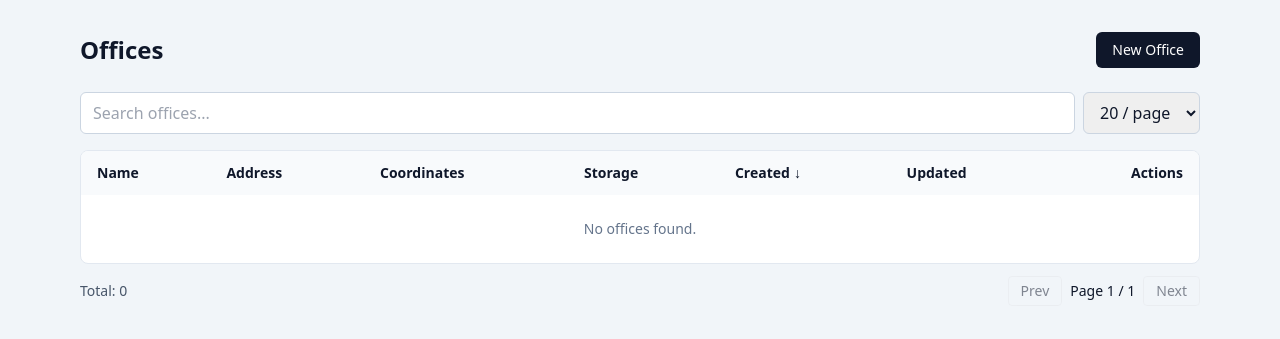
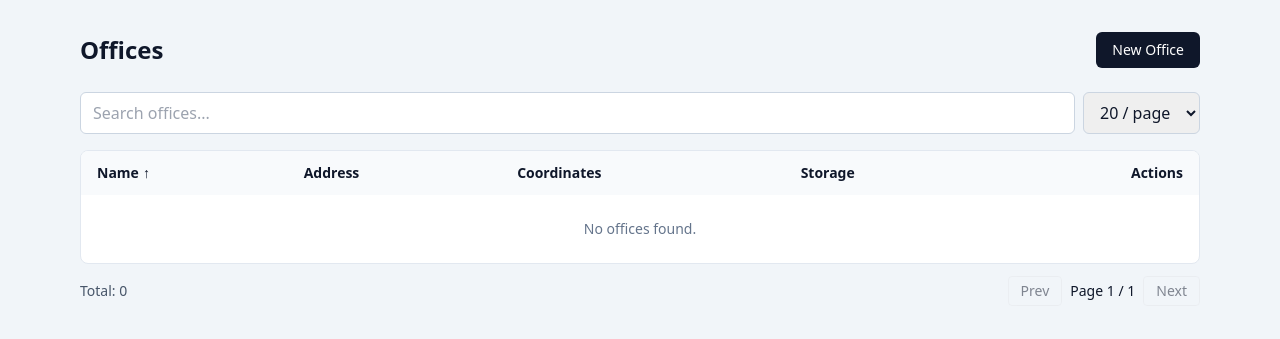
Before and after one commit to bemonio/bokkapro-platform, a FastAPI app: page /offices in a window 1280 px wide. Shown: the part 60-399 px from the top of the page. Run offline with FastAPI, Linux system fonts and the light colour scheme; some libraries are stand-ins or nearby versions.

Commit message:
Update offices table sorting for visible UI columns

```diff
--- a/components/persistence__sqlmodel/repositories/offices_repo.py
+++ b/components/persistence__sqlmodel/repositories/offices_repo.py
@@ -8,6 +8,10 @@ from components.persistence__sqlmodel.repositories.shared.sorting import apply_s
 OFFICE_SORT_FIELDS = {
     "id": OfficeModel.id,
     "name": OfficeModel.name,
+    "address": OfficeModel.address,
+    "lat": OfficeModel.lat,
+    "lng": OfficeModel.lng,
+    "storage_capacity": OfficeModel.storage_capacity,
     "created_at": OfficeModel.created_at,
     "updated_at": OfficeModel.updated_at,
 }
--- a/components/ui__server_rendered/templates/offices/_table.html
+++ b/components/ui__server_rendered/templates/offices/_table.html
@@ -1,6 +1,7 @@
 {% set next_name_order = "desc" if sort == "name" and order == "asc" else "asc" %}
-{% set next_created_at_order = "asc" if sort == "created_at" and order == "desc" else "desc" %}
-{% set next_updated_at_order = "asc" if sort == "updated_at" and order == "desc" else "desc" %}
+{% set next_address_order = "desc" if sort == "address" and order == "asc" else "asc" %}
+{% set next_lat_order = "desc" if sort == "lat" and order == "asc" else "asc" %}
+{% set next_storage_capacity_order = "desc" if sort == "storage_capacity" and order == "asc" else "asc" %}
 
 <div class="bg-white border border-slate-200 rounded-lg overflow-hidden">
   <table class="w-full text-sm">
@@ -17,29 +18,37 @@
             Name{% if sort == "name" %}<span aria-hidden="true">{{ "↑" if order == "asc" else "↓" }}</span>{% endif %}
           </button>
         </th>
-        <th class="px-4 py-3">Address</th>
-        <th class="px-4 py-3">Coordinates</th>
-        <th class="px-4 py-3">Storage</th>
         <th class="px-4 py-3">
           <button
             type="button"
             class="inline-flex items-center gap-1 font-semibold"
-            hx-get="/offices?page=1&page_size={{ pagination.page_size }}&search={{ search|urlencode }}&sort=created_at&order={{ next_created_at_order }}"
+            hx-get="/offices?page=1&page_size={{ pagination.page_size }}&search={{ search|urlencode }}&sort=address&order={{ next_address_order }}"
             hx-target="#offices-table"
             hx-push-url="true"
           >
-            Created{% if sort == "created_at" %}<span aria-hidden="true">{{ "↑" if order == "asc" else "↓" }}</span>{% endif %}
+            Address{% if sort == "address" %}<span aria-hidden="true">{{ "↑" if order == "asc" else "↓" }}</span>{% endif %}
           </button>
         </th>
         <th class="px-4 py-3">
           <button
             type="button"
             class="inline-flex items-center gap-1 font-semibold"
-            hx-get="/offices?page=1&page_size={{ pagination.page_size }}&search={{ search|urlencode }}&sort=updated_at&order={{ next_updated_at_order }}"
+            hx-get="/offices?page=1&page_size={{ pagination.page_size }}&search={{ search|urlencode }}&sort=lat&order={{ next_lat_order }}"
             hx-target="#offices-table"
             hx-push-url="true"
           >
-            Updated{% if sort == "updated_at" %}<span aria-hidden="true">{{ "↑" if order == "asc" else "↓" }}</span>{% endif %}
+            Coordinates{% if sort == "lat" %}<span aria-hidden="true">{{ "↑" if order == "asc" else "↓" }}</span>{% endif %}
+          </button>
+        </th>
+        <th class="px-4 py-3">
+          <button
+            type="button"
+            class="inline-flex items-center gap-1 font-semibold"
+            hx-get="/offices?page=1&page_size={{ pagination.page_size }}&search={{ search|urlencode }}&sort=storage_capacity&order={{ next_storage_capacity_order }}"
+            hx-target="#offices-table"
+            hx-push-url="true"
+          >
+            Storage{% if sort == "storage_capacity" %}<span aria-hidden="true">{{ "↑" if order == "asc" else "↓" }}</span>{% endif %}
           </button>
         </th>
         <th class="px-4 py-3 text-right">Actions</th>
@@ -58,8 +67,6 @@
           {% endif %}
         </td>
         <td class="px-4 py-3 text-slate-600">{{ office.storage_capacity }}</td>
-        <td class="px-4 py-3 text-slate-600">{{ office.created_at }}</td>
-        <td class="px-4 py-3 text-slate-600">{{ office.updated_at }}</td>
         <td class="px-4 py-3">
           <div class="flex gap-2 justify-end" x-data="{ openDeleteModal: false }" @keydown.escape.window="openDeleteModal = false">
             <a
@@ -110,7 +117,7 @@
       </tr>
       {% else %}
       <tr>
-        <td colspan="7" class="px-4 py-6 text-center text-slate-500">No offices found.</td>
+        <td colspan="5" class="px-4 py-6 text-center text-slate-500">No offices found.</td>
       </tr>
       {% endfor %}
     </tbody>
```
Also changed, not shown: components/api__fastapi/schemas/common/list_query.py (+12 -3 lines), tests/test_offices_ui.py (+19 -2 lines).
